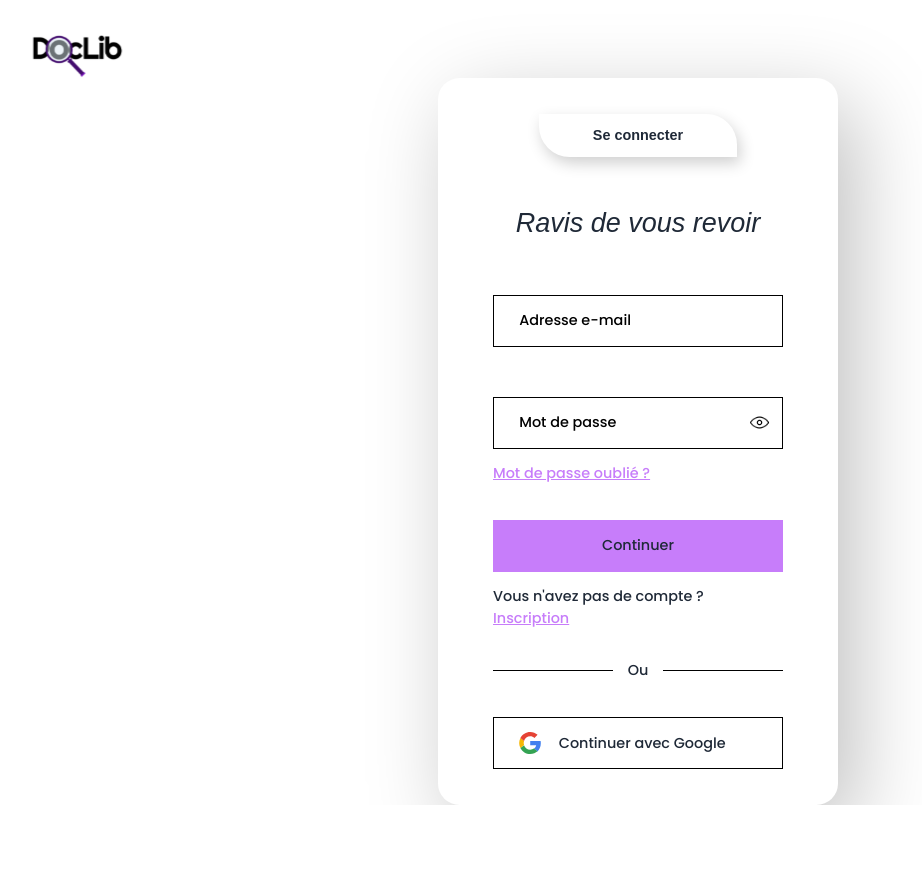
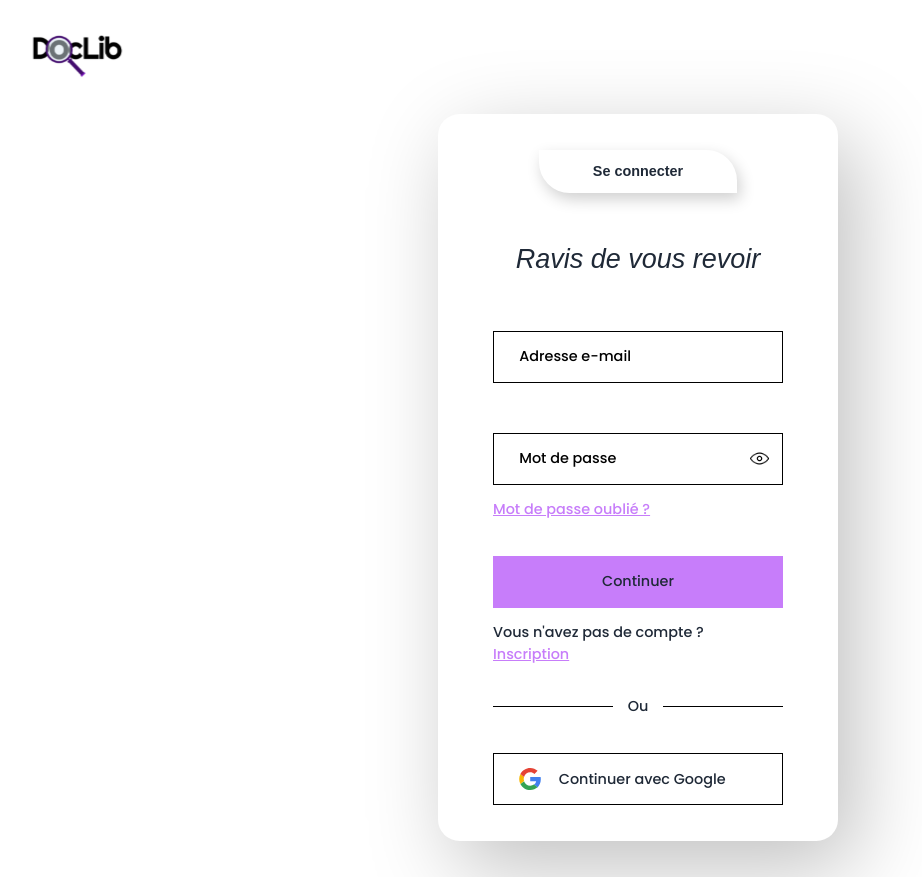
Before and after one commit to GLMasters/TP-IGL, a React (Vite) app in the folder client/: page /login in a window 1280 px wide. Shown: the whole page, without its empty margins (2-924 px from the left). Before the commit the page ends 805 px from the top, so only its background shows below. Built offline with nearby package versions, Linux system fonts and the light colour scheme.

Commit message:
updateLoginPage

```diff
--- a/client/src/pages/LoginPage.jsx
+++ b/client/src/pages/LoginPage.jsx
@@ -15,14 +15,14 @@
          <img src={docLibLogo} alt="docLibLogo" className="h-[80px] mt-5" />
        </div>
 
-       <div className="flex flex-col justify-center items-center ">
+       <div className="flex flex-col justify-center items-center py-10">
        <div className="flex flex-col justify-center items-center w-[300px] rounded-3xl md:w-[400px] md:shadow-custom2 mt-[-20px]">
            <div className="relative text-center items-center  rounded-ss-none rounded-se-[30.71px] rounded-es-[30.71px] rounded-ee-none mt-10 w-[198px] h-[43px] shadow-custom">
               <h5 className="absolute mt-4 inset-0 flex justify-center items-center font-bold font-Lora pb-4 text-base">Se connecter</h5>
            </div>
            <div className=" text-center ml-9 mt-14">
               <h5 className="font-medium italic font-Lora pr-9 text-3xl">Ravis de vous revoir</h5>
-           </div >
+           </div>
            <div className="flex flex-col justify-center items-center mt-[55px] ">
                <form className="w-[290px] h-[330px]">
                  <input type="text" placeholder="Adresse e-mail" className="Inputsign"/>
```
